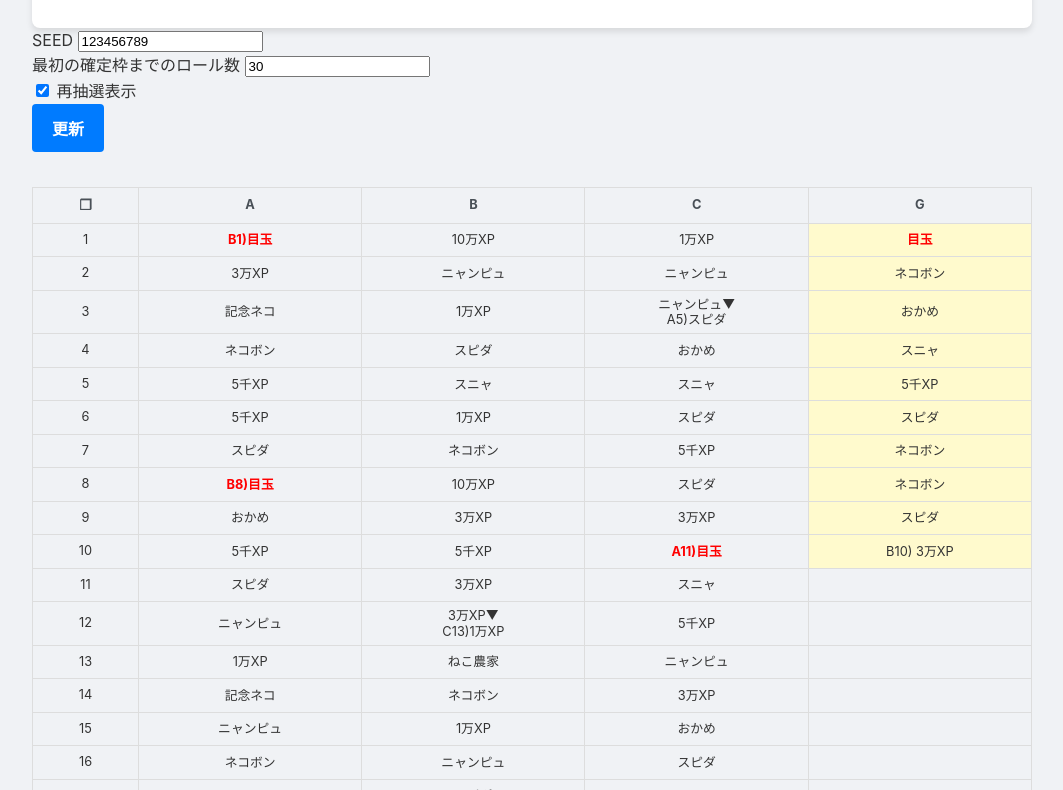
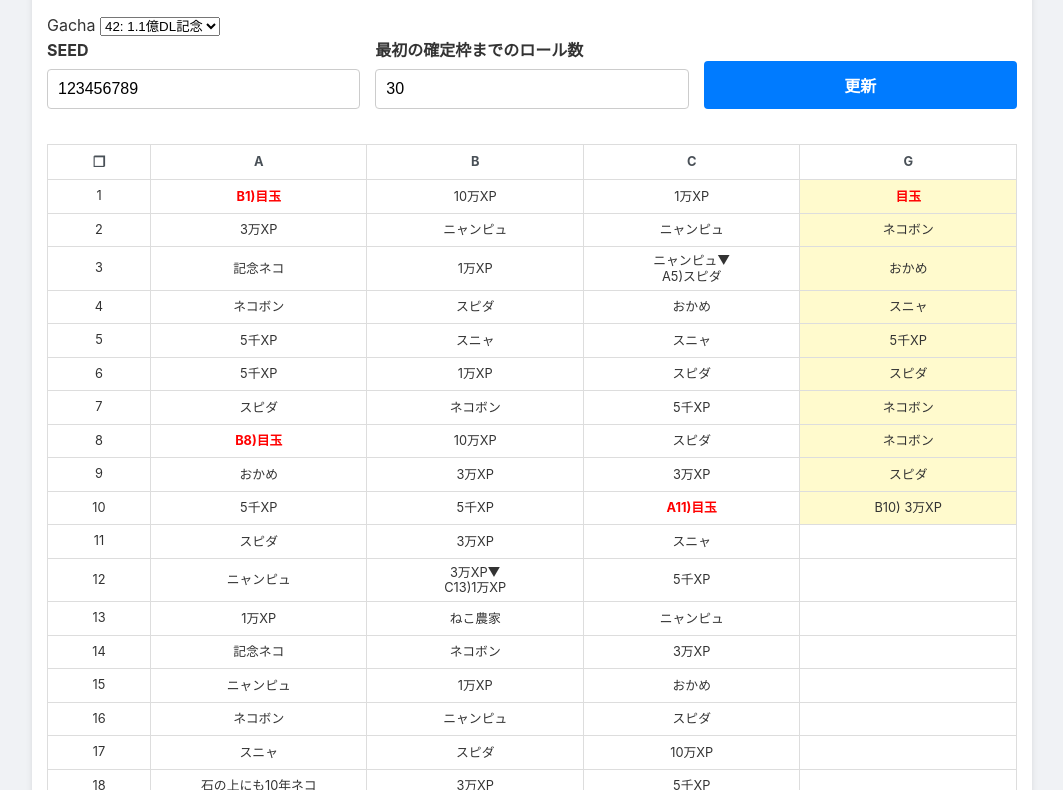
Before and after one commit to tdlstdls/e_rolls, a plain HTML site: page index.html in a window 1280 px wide. Shown: the part 90-880 px from the top of the page, without its empty margins (108-1171 px from the left). Drawn offline with Linux system fonts and the light colour scheme.

Commit message:
Update index.html

```diff
--- a/index.html
+++ b/index.html
@@ -209,7 +209,9 @@
 <body>
 
   <div class="container">
-    <h1>イベロ</h<div class="input-item">
+    <h1>イベロ</h1>
+    <div class="input-group">
+      <div class="input-item">
         <label for="gachaIdSelector">Gacha</label>
         <select id="gachaIdSelector">
           <option value="34">34: ハロウィン</option>
@@ -217,11 +219,7 @@
         </select>
       </div>
 
-
-
-
-
-      </div>
+      <div class="controls">
         <div class="input-item">
           <label for="seedInput">SEED</label>
           <input type="number" id="seedInput" value="123456789">
@@ -236,6 +234,7 @@
             <label for="reGachaDisplay">再抽選表示</label>
           </div>
           <button id="executeButton">更新</button>
+        </div>
       </div>
     </div>
 
@@ -459,9 +458,9 @@
       }
 
       // G列の10連結果の抽選ロジック
-      const tenPullResults = new Array(11).fill(null);
-      const guaranteedRoll = (firstGuaranteedRolls > 0 && firstGuaranteedRolls <= 10) ? firstGuaranteedRolls : -1;
-      let remainingIndices = Array.from({length: 10}, (_, i) => i + 1);
+      const tenPullResults = new Array(10).fill(null);
+      const guaranteedRoll = (firstGuaranteedRolls > 0 && firstGuaranteedRolls <= 10) ? firstGuaranteedRolls - 1 : -1;
+      let remainingIndices = Array.from({length: 10}, (_, i) => i);
       let currentSeedOffset = 0;
       let tenPullLastItemId = -1;
 
@@ -543,16 +542,16 @@
       const nextRollCol = String.fromCharCode('A'.charCodeAt(0) + (nextRollIndex % 3));
       const nextRollAddress = `${nextRollCol}${nextRollRow}`;
 
-      const originalG10Content = tenPullResults[10];
-      let newG10Display;
+      const originalG9Content = tenPullResults[9];
+      let newG9Display;
 
-      if (originalG10Content && originalG10Content.includes('目玉')) {
-        newG10Display = `<span class="eyeball-text">${originalG10Content}</span>`;
+      if (originalG9Content && originalG9Content.includes('目玉')) {
+        newG9Display = `<span class="eyeball-text">${originalG9Content}</span>`;
       } else {
-        newG10Display = originalG10Content;
+        newG9Display = originalG9Content;
       }
 
-      tenPullResults[10] = `${nextRollAddress}) ${newG10Display}`;
+      tenPullResults[9] = `${nextRollAddress}) ${newG9Display}`;
 
 
       createAndDisplayTable(items, isEyeballCell, guaranteedRollsInput.value, tenPullResults, reGachaItems);
@@ -592,7 +591,7 @@
             let gCellContent = '';
             if (r < 10) {
                 gCellClass += ' g-ten-pull-highlight';
-                gCellContent = tenPullRows[r + 1] || '';
+                gCellContent = tenPullRows[r] || '';
                 if (gCellContent && gCellContent.includes('目玉')) {
                     gCellContent = `<span class="eyeball-text">${gCellContent}</span>`;
                 }
```
Lines whose indentation alone changed are shown as unchanged.
